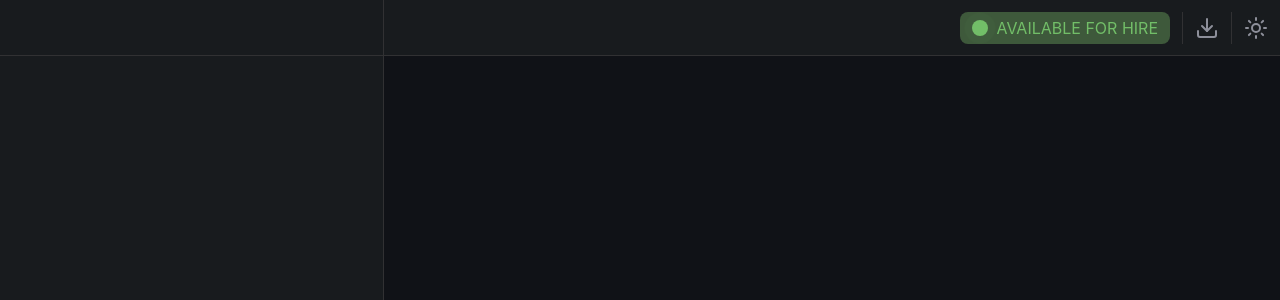
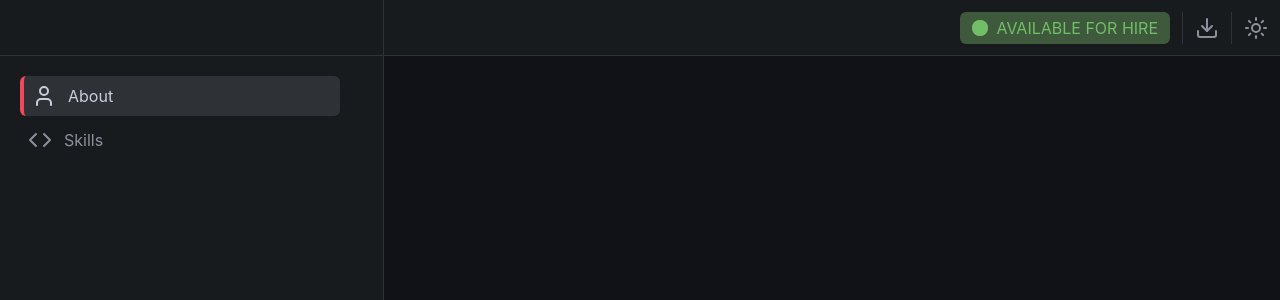
Before and after one commit to jlefonde/portfolio-frontend, a Vue app: page / in a window 1280 px wide. Shown: the top 300 px of the page. Built offline with nearby package versions, Linux system fonts and the light colour scheme.

Commit message:
Modified sidebar css

```diff
--- a/src/components/Header.vue
+++ b/src/components/Header.vue
@@ -1,10 +1,10 @@
 <script setup lang="ts">
-import { SunIcon, DownloadIcon } from "lucide-vue-next";
+import { Sun, Download } from "lucide-vue-next";
 </script>
 
 <template>
   <header class="bg-base-300 border-base-150 flex h-14 w-full items-center justify-end gap-3 border-b p-3">
-    <div class="bg-green-dark flex items-center gap-2 rounded-lg p-1">
+    <div class="bg-green-dark flex items-center gap-2 rounded-md p-1">
       <div class="ml-2">
         <span class="relative flex size-4">
           <span class="bg-green-light absolute size-full animate-ping rounded-full opacity-75"></span>
@@ -14,9 +14,9 @@ import { SunIcon, DownloadIcon } from "lucide-vue-next";
       <div class="text-green-light mr-2">AVAILABLE FOR HIRE</div>
     </div>
     <div class="bg-base-150 h-8 w-px"></div>
-    <DownloadIcon class="stroke-base-100 hover:stroke-base-50" />
+    <Download class="stroke-base-100 hover:stroke-base-50" />
     <div class="bg-base-150 h-8 w-px"></div>
-    <SunIcon class="stroke-base-100 hover:stroke-base-50" />
+    <Sun class="stroke-base-100 hover:stroke-base-50" />
   </header>
 </template>
 
--- a/src/components/Sidebar.vue
+++ b/src/components/Sidebar.vue
@@ -1,9 +1,24 @@
-<script setup lang="ts"></script>
+<script setup lang="ts">
+import { User, Code } from "lucide-vue-next";
+</script>
 
 <template>
   <aside class="bg-base-300 border-base-150 flex h-screen w-96 flex-col border-r">
     <header class="border-base-150 h-14 border-b"></header>
-    <nav class="flex flex-1"></nav>
+    <nav class="flex flex-1 flex-col gap-1 p-5">
+      <div
+        class="border-red-light text-base-50 bg-base-200 flex h-10 w-80 items-center gap-3 rounded-md border-l-4 p-2"
+      >
+        <User class="stroke-base-50" />
+        About
+      </div>
+      <div
+        class="hover:text-base-50 group hover:bg-base-200 text-base-100 flex h-10 w-80 items-center gap-3 rounded-md p-2"
+      >
+        <Code class="group-hover:stroke-base-50 stroke-base-100" />
+        Skills
+      </div>
+    </nav>
   </aside>
 </template>
 
--- a/src/style.css
+++ b/src/style.css
@@ -9,18 +9,18 @@
   --color-base-300: #181b1e;
   --color-base-350: #101217;
   --color-green-light: #72be68;
+  --color-green-dark: #3e593b;
   --color-orange-light: #ff9830;
+  --color-orange-dark: #6f4b27;
   --color-red-light: #f1485b;
+  --color-red-dark: #6b2f37;
   --color-blue-light: #5794f2;
+  --color-blue-dark: #344a6c;
   --color-cyan-light: #70e0e7;
+  --color-cyan-dark: #305557;
   --color-purple-light: #ae56ff;
+  --color-purple-dark: #4d3966;
   --color-yellow-light: #ffff5c;
-  --color-green-dark: #3e593b;
-  --color-orange-dark: #6f4b27;
-  --color-red-dark: #6b2f37;
-  --color-blue-dark: #344a6c;
-  --color-cyan-dark: #305557;
-  --color-purple-dark: #4d3966;
   --color-yellow-dark: #666600;
 
   --font-inter: Inter, sans-serif;
```
